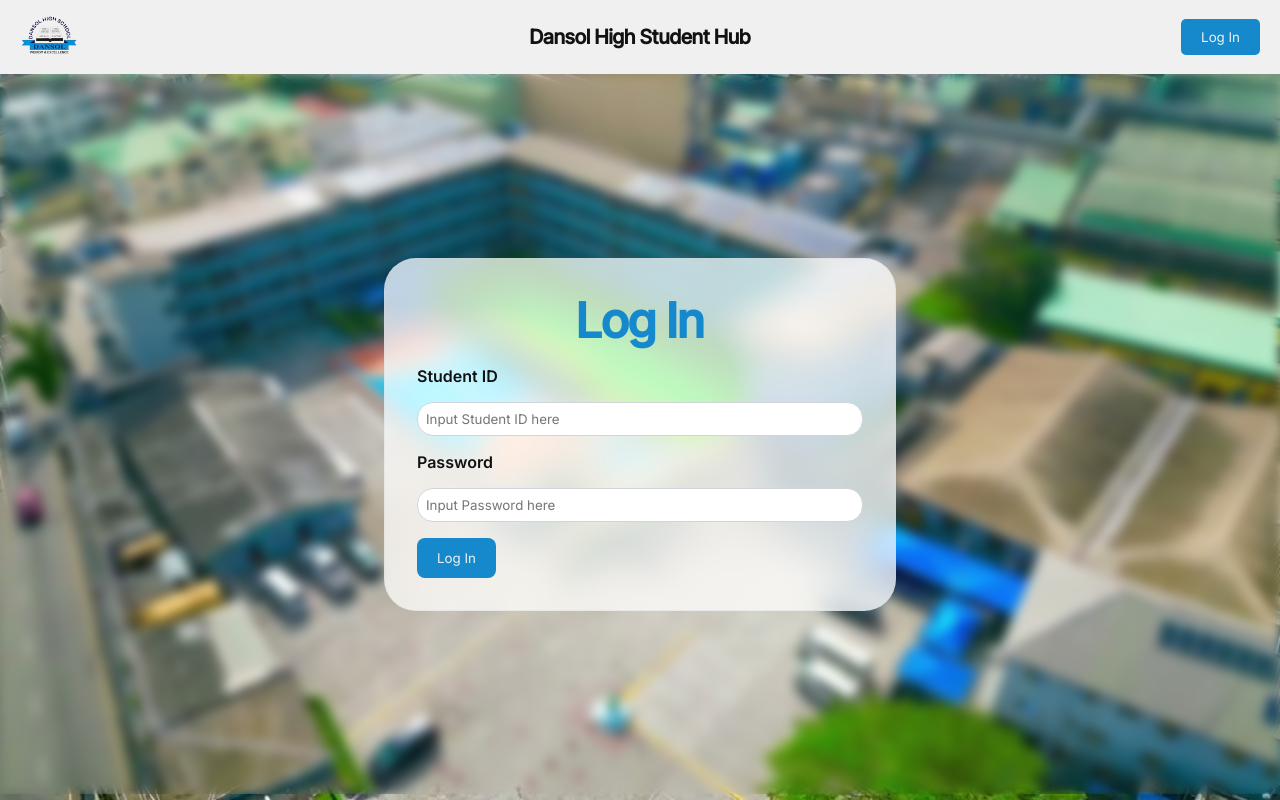
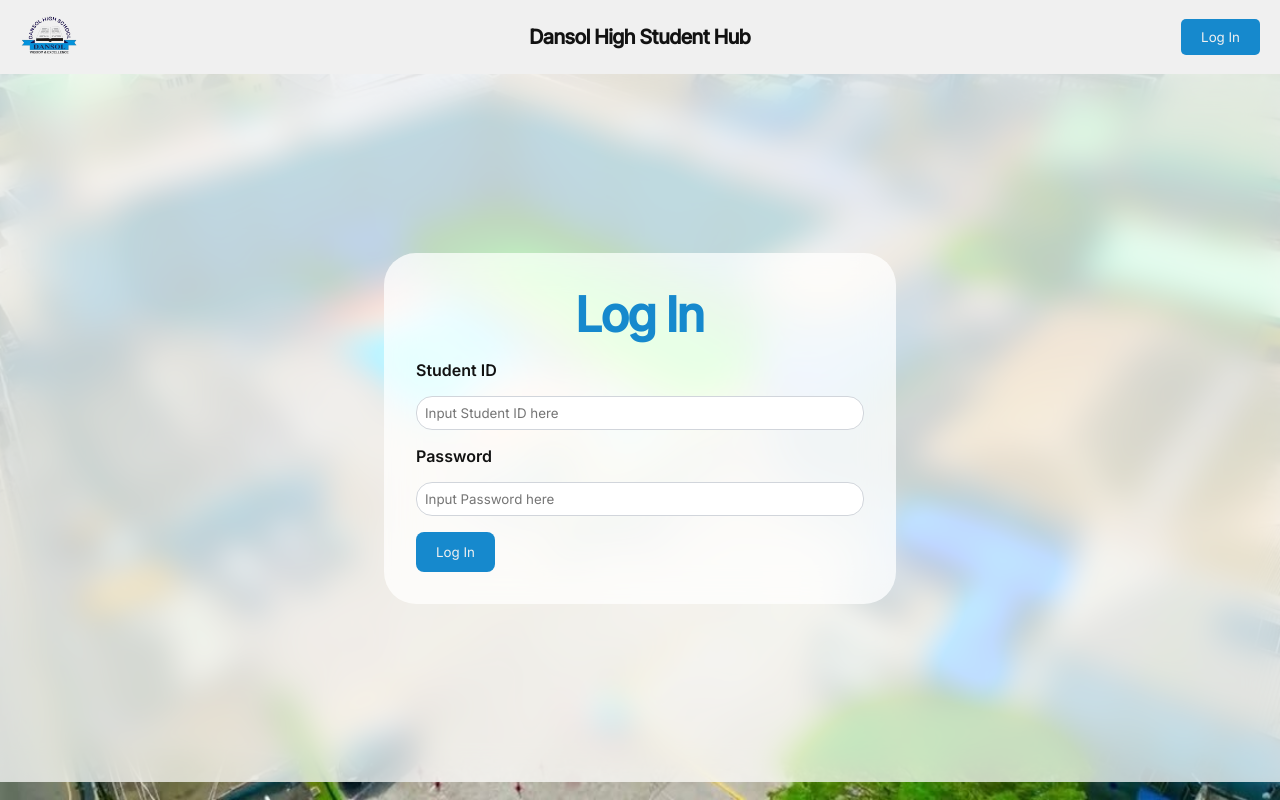
Before and after one commit to Toni-Coker/Dansol2_SMS, a React (Vite) app in the folder Dansoll/: page /login in a window 1280 px wide. Built offline with nearby package versions, Linux system fonts and the light colour scheme.

Commit message:
edited styling in login page

```diff
--- a/Dansoll/src/Login.css
+++ b/Dansoll/src/Login.css
@@ -1,15 +1,10 @@
-html,
-body {
-  margin: 0;
-  padding: 0;
-}
 
 .home {
   display: flex;
   justify-content: center;
   align-items: center;
   width: 100vw;
-  height: 90vh;
+  height: 88.5vh;
   overflow: hidden;
   position: relative;
 }
@@ -21,7 +16,6 @@ body {
   -webkit-backdrop-filter: blur(16px) saturate(180%);
   background-color: rgba(255, 255, 255, 0.75);
   border-radius: 2rem;
-  border: 1px solid rgba(209, 213, 219, 0.3);
 }
 
 .home::after {
@@ -31,10 +25,9 @@ body {
   left: 0;
   width: 100%;
   height: 100%;
-  background-image: url("./assets/dansol_high.jpg");
-  background-size: cover;
-  background-position: center;
-  filter: blur(6px);
+  backdrop-filter: blur(16px) saturate(180%);
+  -webkit-backdrop-filter: blur(16px) saturate(180%);
+  background-color: rgba(255, 255, 255, 0.75);
   z-index: -1;
 }
 
--- a/Dansoll/src/Login.jsx
+++ b/Dansoll/src/Login.jsx
@@ -4,7 +4,7 @@ import { Link } from 'react-router-dom'
 
 const Login = () => {
   return (
-    <div>
+    <div className="Log">
       <div className="home">
         <div className="login-container">
           <div className="header">
```
